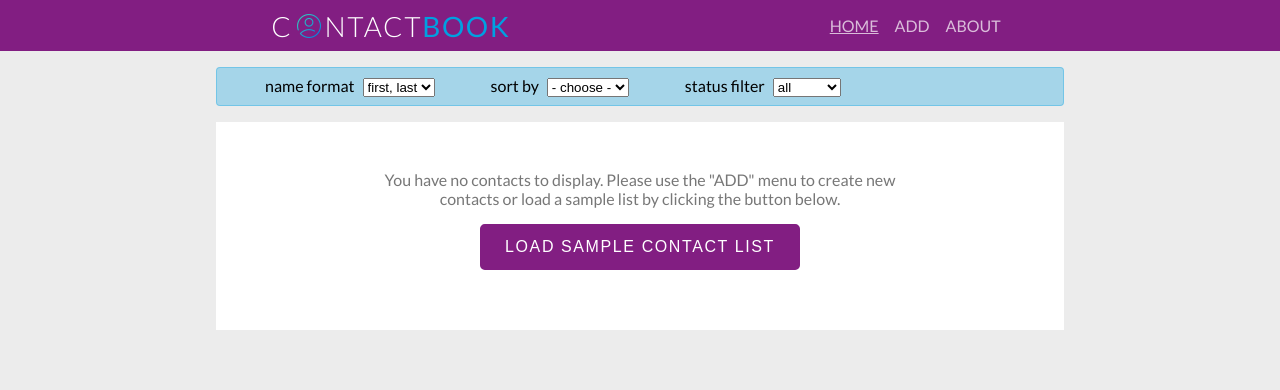
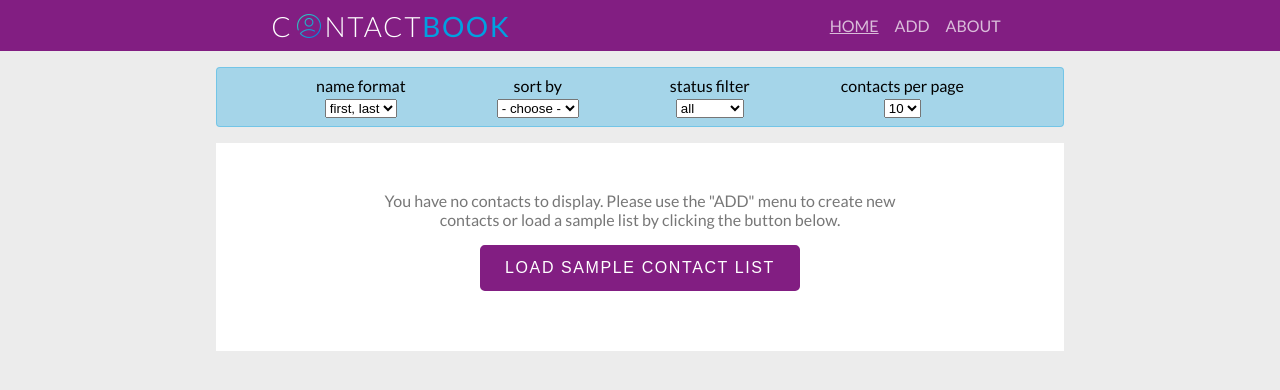
Before and after one commit to dandybytes/contact-book, a React (Create React App) app: page /contacts in a window 1280 px wide. Shown: the top 390 px of the page. Built offline with nearby package versions, Linux system fonts and the light colour scheme.

Commit message:
add pagination <select> to SettingsBar and integrate with action/reducer

```diff
--- a/src/actions/actionsPagination.js
+++ b/src/actions/actionsPagination.js
@@ -1,2 +1,2 @@
-export const setItemsPerPage = () => ({type: "set_items_per_page"});
-export const setCurrentPage = () => ({type: "set_current_page"});
+export const setItemsPerPage = itemsPerPage => ({type: "set_items_per_page", itemsPerPage});
+export const setCurrentPage = currentPage => ({type: "set_current_page", currentPage});
--- a/src/components/SettingsBar.css
+++ b/src/components/SettingsBar.css
@@ -1,5 +1,6 @@
 .settings-bar {
     display: flex;
+    justify-content: space-evenly;
     margin: 1rem auto;
     border: 1px solid var(--color-2b);
     border-radius: 0.25rem;
@@ -9,11 +10,17 @@
 }
 
 .setting {
-  margin: 0 1rem;
+    display: flex;
+    flex-direction: column;
+    justify-content: center;
+    align-items: center;
+    /* padding: 0.2rem; */
+    /* margin: 0 1rem; */
 }
 
 .setting-label {
-  margin: 0 0.5rem 0 1.5rem;
+    /* margin: 0 0.5rem 0 1.5rem; */
+    margin-bottom: 0.25rem;
 }
 /*
 .setting-button {
--- a/src/components/SettingsBar.js
+++ b/src/components/SettingsBar.js
@@ -1,5 +1,5 @@
-import React, { Component } from "react";
-import { connect } from "react-redux";
+import React, {Component} from "react";
+import {connect} from "react-redux";
 import {
     formatNameFirstLast,
     formatNameLastFirst,
@@ -10,6 +10,8 @@ import {
     showBlocked,
     showAll
 } from "../actions/actionsSettings";
+import {setItemsPerPage, setCurrentPage} from "../actions/actionsPagination";
+
 import "./SettingsBar.css";
 
 class SettingsBar extends Component {
@@ -41,25 +43,29 @@ class SettingsBar extends Component {
             case "all":
                 this.props.showAll();
                 break;
+            case "5":
+            case "10":
+            case "20":
+            case "50":
+                this.props.setItemsPerPage(parseInt(e.target.value));
+                //reset the page to prevent blank pages when switching from fewer items/page to more items/page
+                this.props.setCurrentPage(1);
+                break;
             default:
-        break;
+                return;
         }
     };
 
     render() {
-    // console.log("props in settings bar: ");
-    // console.log(this.props);
+        const contactsPerPage = this.props.pagination.itemsPerPage;
+
         return (
             <div className="settings-bar">
                 <div className="setting">
                     <label className="setting-label" htmlFor="select-name-format">
                         name format
                     </label>
-          <select
-            name="format"
-            id="select-name-format"
-            onChange={this.handleSelect}
-          >
+                    <select name="format" id="select-name-format" onChange={this.handleSelect}>
                         <option value="first-last" autoFocus>
                             first, last
                         </option>
@@ -71,14 +77,8 @@ class SettingsBar extends Component {
                     <label className="setting-label" htmlFor="select-sort-by">
                         sort by
                     </label>
-          <select
-            name="sort-by"
-            id="select-sort-by"
-            onChange={this.handleSelect}
-          >
-            <option value="" autoFocus>
-              - choose -
-            </option>
+                    <select name="sort-by" id="select-sort-by" onChange={this.handleSelect}>
+                        <option value="">- choose -</option>
                         <option value="first-name">first name</option>
                         <option value="last-name">last name</option>
                     </select>
@@ -93,12 +93,27 @@ class SettingsBar extends Component {
                         id="select-filter-status"
                         onChange={this.handleSelect}
                     >
-            <option value="all" autoFocus>
-              all
-            </option>
+                        <option value="all">all</option>
                         <option value="favorite">favorite</option>
                         <option value="neutral">neutral</option>
                         <option value="blocked">blocked</option>
+                    </select>
+                </div>
+
+                <div className="setting">
+                    <label className="setting-label" htmlFor="select-items-per-page">
+                        contacts per page
+                    </label>
+                    <select
+                        name="format"
+                        defaultValue={contactsPerPage}
+                        id="select-items-per-page"
+                        onChange={this.handleSelect}
+                    >
+                        <option value="5">5</option>
+                        <option value="10">10</option>
+                        <option value="20">20</option>
+                        <option value="50">50</option>
                     </select>
                 </div>
 
@@ -107,7 +122,7 @@ class SettingsBar extends Component {
             details
           </label>
           <select name="details-collapse" id="select-details-collapse">
-            <option value="none" autoFocus>no preference</option>
+            <option value="none">no preference</option>
             <option value="collapse all">collapse all</option>
             <option value="expand all">expand all</option>
           </select>
@@ -117,8 +132,10 @@ class SettingsBar extends Component {
     }
 }
 
+const mapStateToProps = ({contacts, settings, pagination}) => ({contacts, settings, pagination});
+
 export default connect(
-  null,
+    mapStateToProps,
     {
         formatNameFirstLast,
         formatNameLastFirst,
@@ -127,6 +144,8 @@ export default connect(
         showFavorite,
         showNeutral,
         showBlocked,
-    showAll
+        showAll,
+        setItemsPerPage,
+        setCurrentPage
     }
 )(SettingsBar);
```
Lines whose indentation alone changed are shown as unchanged.
